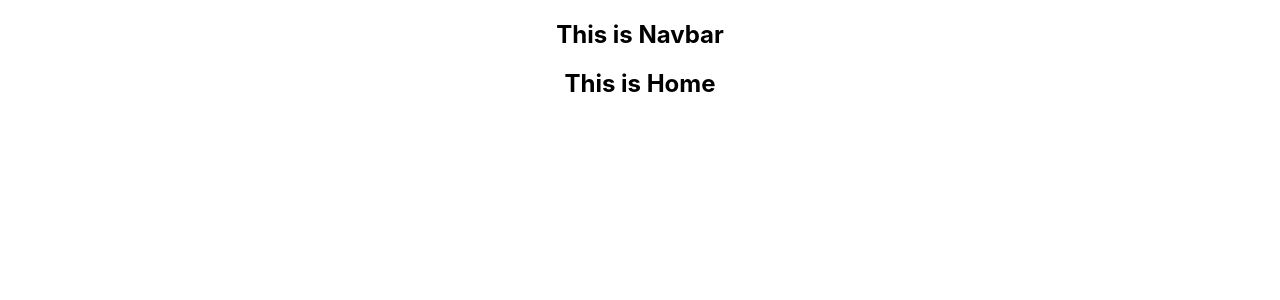
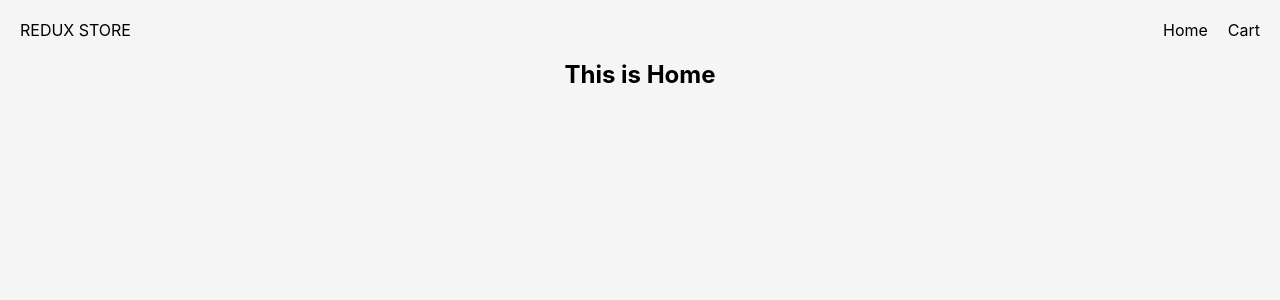
Before and after one commit to mdraselmiah95/Redux-Toolkit-Store, a React (Create React App) app: page / in a window 1280 px wide. Shown: the top 300 px of the page. Built offline with nearby package versions, Linux system fonts and the light colour scheme.

Commit message:
style added

```diff
--- a/src/App.js
+++ b/src/App.js
@@ -1,4 +1,3 @@
-import logo from "./logo.svg";
 import "./App.css";
 import { BrowserRouter, Routes, Route } from "react-router-dom";
 import Home from "./pages/Home";
--- a/src/components/Navbar.js
+++ b/src/components/Navbar.js
@@ -1,9 +1,25 @@
 import React from "react";
+import { Link } from "react-router-dom";
 
 const Navbar = () => {
   return (
-    <div>
-      <h2>This is Navbar</h2>
+    <div
+      style={{
+        display: "flex",
+        alignItems: "center",
+        justifyContent: "space-between",
+      }}
+    >
+      <span className="logo">REDUX STORE</span>
+      <div>
+        <Link className="navLink" to="/">
+          Home
+        </Link>
+        <Link className="navLink" to="/cart">
+          Cart
+        </Link>
+        {/* <span className="cartCount">Cart items: {items.length}</span> */}
+      </div>
     </div>
   );
 };
--- a/src/index.css
+++ b/src/index.css
@@ -1,13 +1,63 @@
 body {
   margin: 0;
-  font-family: -apple-system, BlinkMacSystemFont, 'Segoe UI', 'Roboto', 'Oxygen',
-    'Ubuntu', 'Cantarell', 'Fira Sans', 'Droid Sans', 'Helvetica Neue',
+  font-family: -apple-system, BlinkMacSystemFont, "Segoe UI", "Roboto", "Oxygen",
+    "Ubuntu", "Cantarell", "Fira Sans", "Droid Sans", "Helvetica Neue",
     sans-serif;
   -webkit-font-smoothing: antialiased;
   -moz-osx-font-smoothing: grayscale;
+  padding: 20px;
+  background: whitesmoke;
+}
+img {
+  height: 80px;
+}
+.card {
+  background: white;
+  padding: 20px;
+  text-align: center;
+  border-radius: 10px;
+}
+.productsWrapper {
+  display: grid;
+  grid-template-columns: repeat(4, 1fr);
+  gap: 30px;
+}
+.btn {
+  border: none;
+  outline: none;
+  background: #764abc;
+  padding: 5px 10px;
+  color: #fff;
+  border-radius: 5px;
+  font-weight: bold;
+  cursor: pointer;
+  transition: all 0.3s ease-in-out;
 }
 
-code {
-  font-family: source-code-pro, Menlo, Monaco, Consolas, 'Courier New',
-    monospace;
+.btn:hover {
+  background: #513282;
 }
+
+.heading {
+  padding: 25px 0;
+}
+.cartCount {
+  font-weight: bold;
+  text-transform: uppercase;
+  margin-left: 40px;
+}
+.navLink {
+  text-decoration: none;
+  color: black;
+  margin-left: 20px;
+}
+
+.cartCard {
+  display: flex;
+  align-items: center;
+  justify-content: space-between;
+  background: #fff;
+  margin-bottom: 20px;
+  padding: 14px;
+  border-radius: 5px;
+}
```
